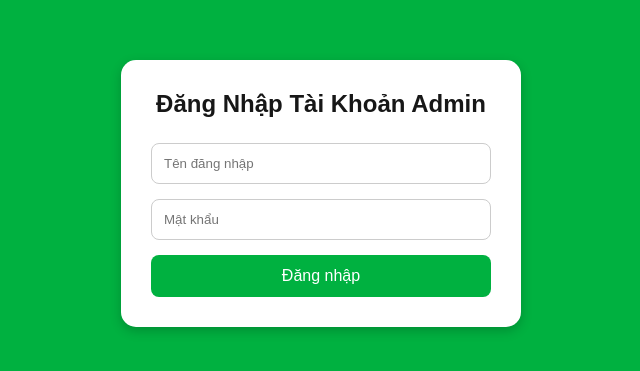
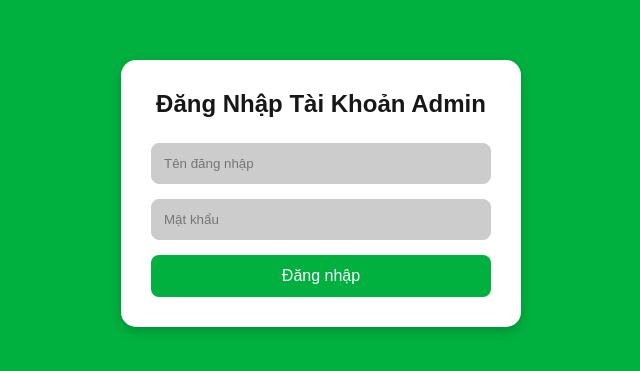
Before and after one commit to VuseKaylous/Steve-Jobless, a Next.js app: page /admin/login in a window 1280 px wide. Shown: the part 207-578 px from the top of the page, without its empty margins (319-959 px from the left). Built offline with nearby package versions, Linux system fonts and the light colour scheme.

Commit message:
change_some_css

```diff
--- a/src/app/admin/AuthPage.module.css
+++ b/src/app/admin/AuthPage.module.css
@@ -27,6 +27,7 @@
     padding: 12px;
     border-radius: 8px;
     border: 1px solid #ccc;
+    background-color: #ccc;
     font-family: Arial, sans-serif;
     margin-bottom: 15px;
   }
--- a/src/app/customer/AuthPage.module.css
+++ b/src/app/customer/AuthPage.module.css
@@ -27,6 +27,7 @@
     padding: 12px;
     border-radius: 8px;
     border: 1px solid #ccc;
+    background-color: #ccc;
     font-family: Arial, sans-serif;
     margin-bottom: 15px;
   }
--- a/src/app/driver/AuthPage.module.css
+++ b/src/app/driver/AuthPage.module.css
@@ -27,6 +27,7 @@
     padding: 12px;
     border-radius: 8px;
     border: 1px solid #ccc;
+    background-color: #ccc;
     font-family: Arial, sans-serif;
     margin-bottom: 15px;
   }
```
